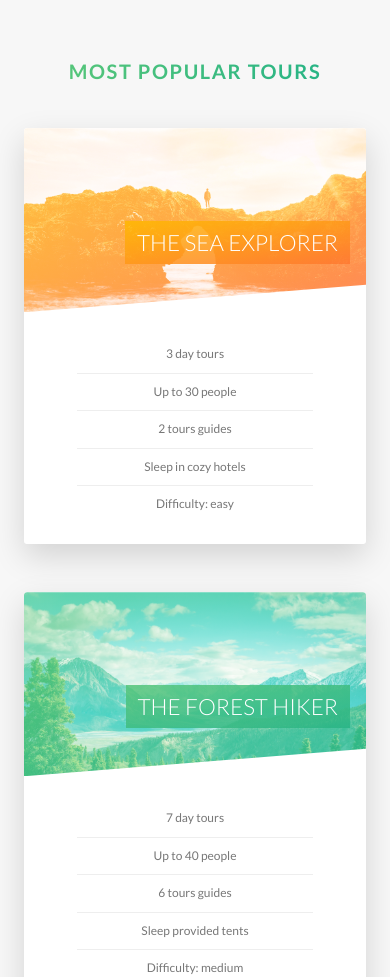
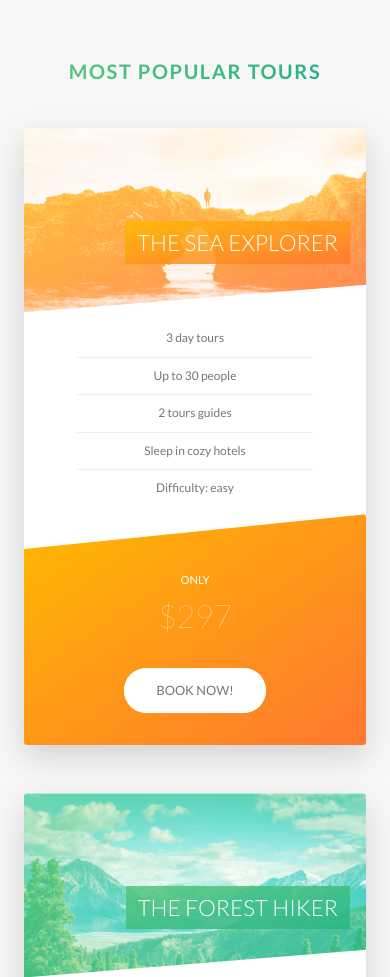
Before and after one commit to matheusalxds/Advance-CSS-Course-Natours, a website: page index.html in a window 390 px wide. Shown: the part 2587-3564 px from the top of the page. Drawn offline with Linux system fonts and the light colour scheme.

Commit message:
Added the media queries for tours, stories and booking sections

```diff
--- a/sass/components/_card.scss
+++ b/sass/components/_card.scss
@@ -52,7 +52,6 @@
     clip-path: polygon(0 0, 100% 0, 100% 85%, 0 100%);
     border-top-left-radius: 3px;
     border-top-right-radius: 3px;
-
 
     &--1 {
       background-image: linear-gradient(to right bottom, $color-secondary-light, $color-secondary-dark), url(../img/nat-5.jpg);
@@ -132,4 +131,51 @@
     font-size: 6rem;
     font-weight: 100;
   }
+
+  @include respond(tab-port) {
+    // FUNCTIONALITY
+    height: auto;
+    border-radius: 3px;
+    background-color: $color-white;
+    box-shadow: 0 1.5rem 4rem rgba($color-black, .15);
+
+    &__side {
+      height: auto;
+      transition: all .8s ease;
+      position: relative;
+      box-shadow: none;
+
+      &--back {
+        transform: rotateY(0);
+        clip-path: polygon(0 15%, 100% 0, 100% 100%, 0 100%);
+      }
+    }
+
+    &:hover &__side--front {
+      transform: rotateY(0);
+    }
+
+    &__details {
+      padding: 1rem 3rem;
+    }
+
+    // FRONT SIDE OF THE CARD STYLING
+    &__cta {
+      position: relative;
+      top: 0%;
+      left: 0%;
+      transform: translate(0);
+      width: 100%;
+      padding: 7rem 4rem 4rem 4rem;
+
+    }
+
+    &__price-box {
+      margin-bottom: 3rem;
+    }
+
+    &__price-value {
+      font-size: 4rem;
+    }
+  }
 }
--- a/sass/components/_form.scss
+++ b/sass/components/_form.scss
@@ -15,6 +15,10 @@
     width: 90%;
     display: block;
     transition: all .5s ease-in-out;
+
+    @include respond(tab-port) {
+      width: 100%;
+    }
 
     &:focus {
       outline: none;
@@ -70,6 +74,11 @@
   &__radio-group {
     width: 49%;
     display: inline-block;
+
+    @include respond(tab-port) {
+      width: 100%;
+      margin-bottom: 2rem;
+    }
   }
 
   &__radio-label {
--- a/sass/components/_story.scss
+++ b/sass/components/_story.scss
@@ -13,6 +13,16 @@
   //  transform: skewX(12deg);
   //}
 
+  @include respond(tab-port) {
+    width: 100%;
+    padding: 4rem;
+    padding-left: 7rem;
+  }
+
+  @include respond(phone) {
+    transform: skewX(0);
+  }
+
   &__shape {
     width: 15rem;
     height: 15rem;
@@ -23,6 +33,10 @@
     -webkit-clip-path: circle(50% at 50% 50%);
     transform: translateX(-3rem) skewX(12deg);
     position: relative;
+
+    @include respond(phone) {
+      transform: translateX(0) skewX(0);
+    }
   }
 
   &__img {
@@ -34,6 +48,10 @@
 
   &__text {
     transform: skewX(12deg);
+    @include respond(phone) {
+      transform: skewX(0);
+    }
+
   }
 
   &__caption {
--- a/sass/pages/_home.scss
+++ b/sass/pages/_home.scss
@@ -2,7 +2,6 @@
   background-color: $color-grey-light-1;
   padding: 25rem 0;
   margin-top: -20vh;
-
 
   @include respond(tab-port) {
     padding: 20rem 0;
@@ -66,10 +65,36 @@
   border-radius: 3px;
   box-shadow: 0 1.5rem 4rem rgba($color-black, .15);
 
-  height: 50rem;
+  //height: 50rem;
+
+  @include respond(tab-land) {
+    background-image: linear-gradient(
+                    105deg,
+                    rgba($color-white, .9) 0%,
+                    rgba($color-white, .9) 65%,
+                    transparent 65%),
+    url(../img/nat-10.jpg);
+
+    background-size: cover;
+  }
+
+  @include respond(tab-port) {
+    background-image: linear-gradient(
+                    to right,
+                    rgba($color-white, .9) 0%,
+                    rgba($color-white, .9) 100%),
+    url(../img/nat-10.jpg);
+  }
 
   &__form {
     width: 50%;
     padding: 6rem;
+    @include respond(tab-land) {
+      width: 65%;
+    }
+
+    @include respond(tab-land) {
+      width: 100%;
+    }
   }
 }
```
Also changed, not shown: css/style.css.
